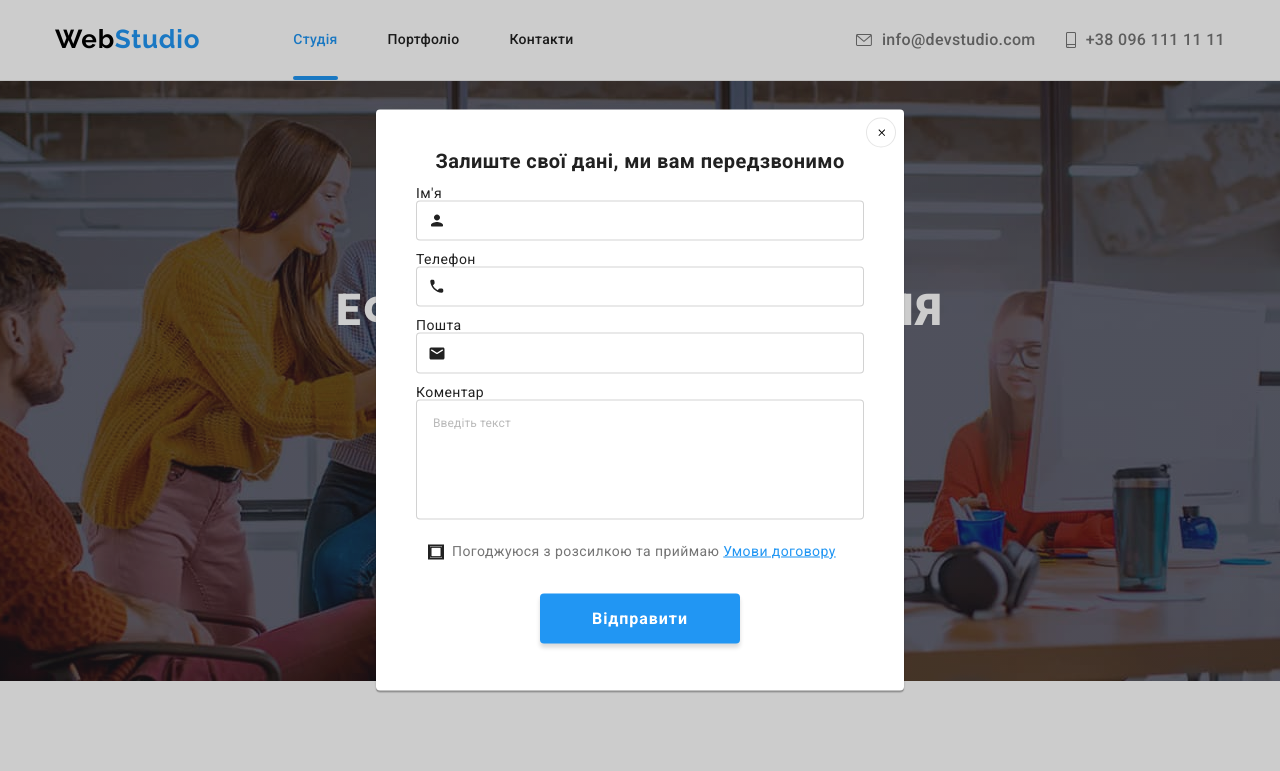
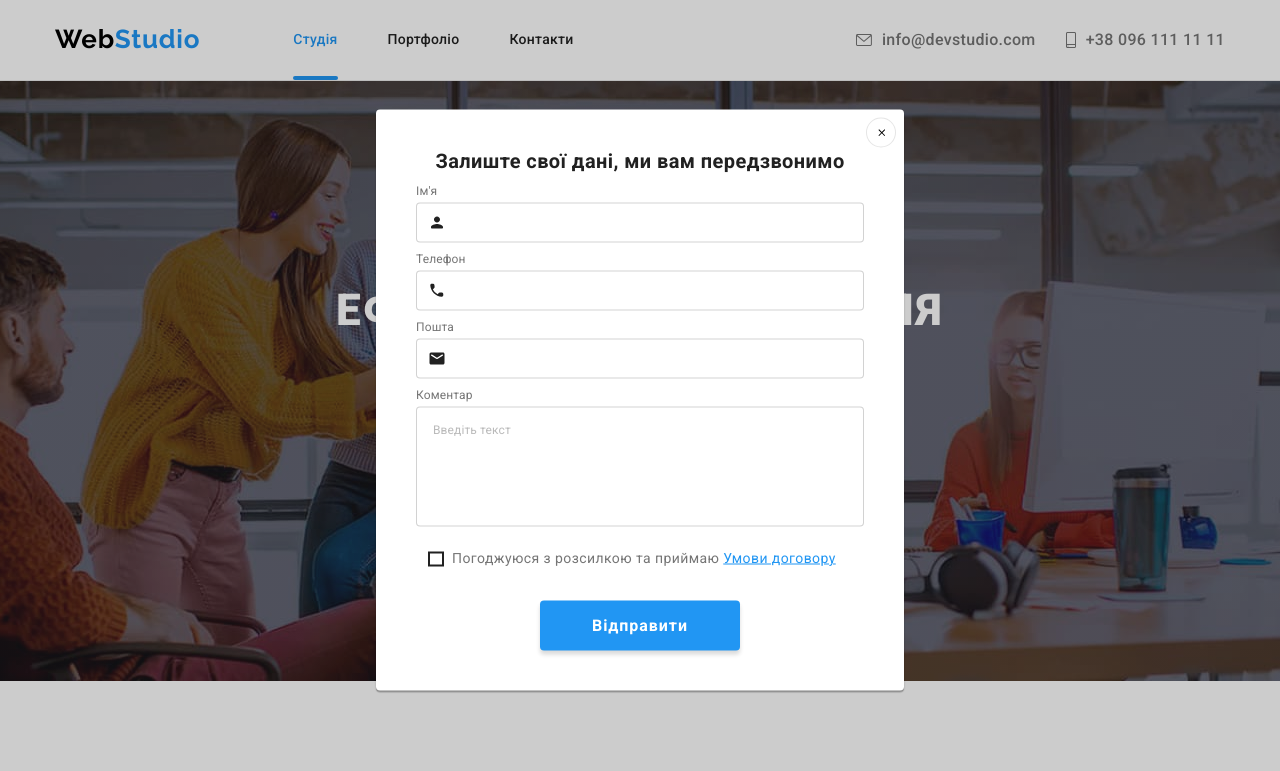
Before and after one commit to ishtvanb/goit-markup-hw-8, a plain HTML site: page index.html in a window 1280 px wide. Both pictures are taken after a click on the button "Замовити послугу". Shown: the top 771 px of the page. Drawn offline with nearby package versions, Linux system fonts and the light colour scheme.

Commit message:
Додані зміни до восьмого ДЗ

```diff
--- a/index.html
+++ b/index.html
@@ -612,7 +612,7 @@
         <label class="checkbox">
           <input type="checkbox" name="checkbox" class="checkbox__input" />
           <svg class="checkbox__icon">
-            <use href="./images/icons/icons.svg#check"></use>
+            <use href="./images/icons/icons.svg#white-check"></use>
           </svg>
           <span class="checkbox__text">Погоджуюся з розсилкою та приймаю
             <a href="#" class="checkbox__condition">Умови договору</a></span>
--- a/sass/components/_form.scss
+++ b/sass/components/_form.scss
@@ -10,7 +10,7 @@
     }
 }
 
-.form__titel {
+.form__title {
     margin-bottom: 4px;
 
     font-size: 12px;
@@ -100,7 +100,7 @@
     }
 }
 
-/* -----------checkbox--------------- */
+/* ----- Checkbox ----- */
 .checkbox {
     display: flex;
     flex-direction: column;
```
Also changed, not shown: css/main.css, css/main.min.css, 1 other file.
